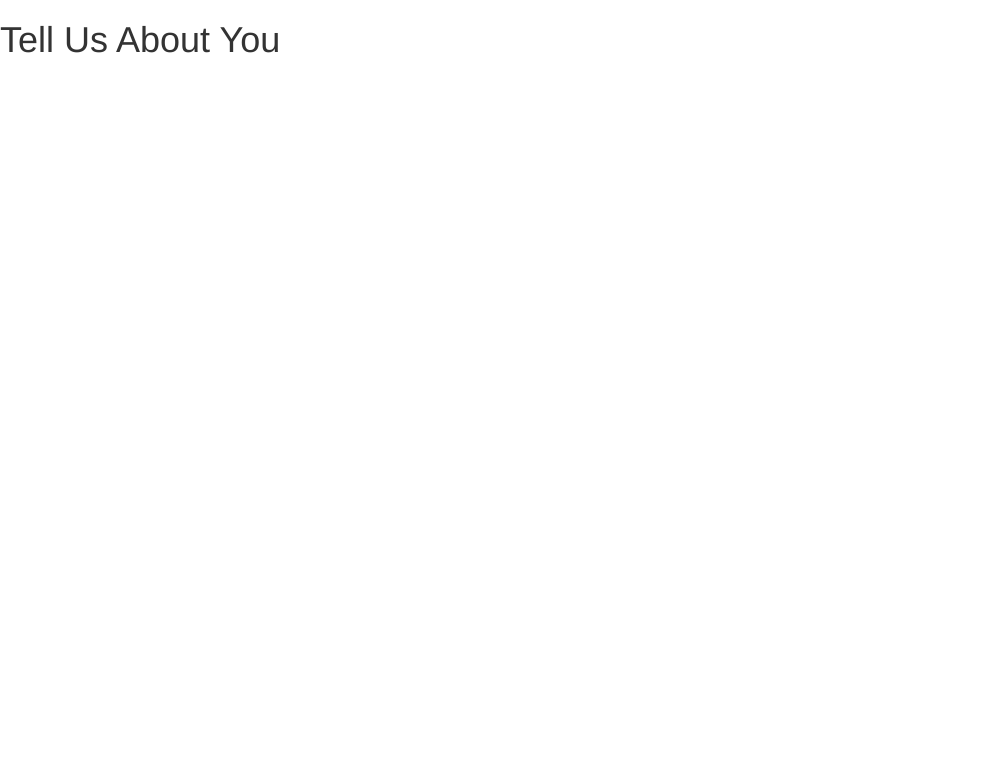
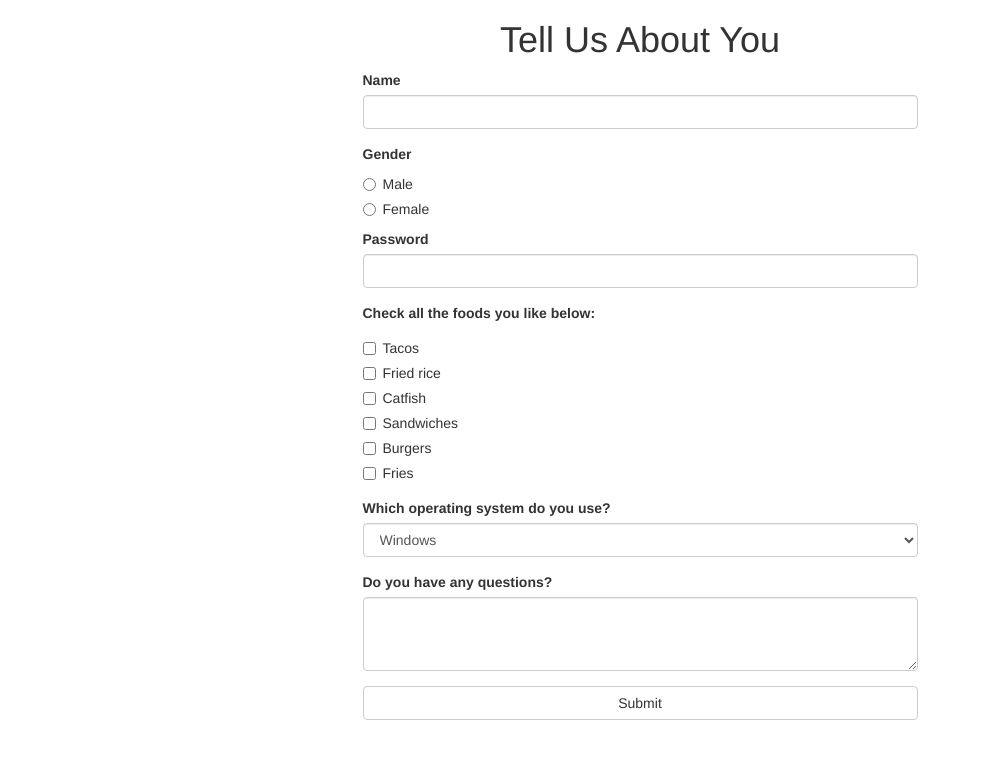
Before and after one commit to jcortes0309/form-practice, a plain HTML site: page index.html in a window 1280 px wide. Shown: the whole page, without its empty margins (0-981 px from the left). Drawn offline with nearby package versions, Linux system fonts and the light colour scheme.

Commit message:
Create simple bootstrap form

```diff
--- a/css/style.css
+++ b/css/style.css
@@ -1,3 +1,13 @@
 body {
 
 }
+
+p {
+  font-weight: bold;
+  margin-top: 15px;
+}
+
+button {
+  margin-top: 15px;
+  margin-bottom: 50px;
+}
--- a/index.html
+++ b/index.html
@@ -9,6 +9,79 @@
     <link rel="stylesheet" href="css/style.css" media="screen" title="no title">
   </head>
   <body>
-    <h1>Tell Us About You</h1>
+    <div class="container">
+      <div class="row">
+        <div class="col-sm-6 col-sm-offset-3 col-xs-12">
+          <h1 class="text-center">Tell Us About You</h1>
+          <form class="my-form" action="submit.php" enctype="multipart/form-data" method="GET">
+            <div class="form-group">
+              <label for="userName">Name</label>
+              <input type="text" class="form-control" placeholder="">
+            </div>
+
+            <p>
+              Gender
+            </p>
+            <div class="radio">
+              <label>
+                <input type="radio" name="gender" value="male">Male
+              </label>
+            </div>
+            <div class="radio">
+              <label>
+                <input type="radio" name="gender" value="female">Female
+              </label>
+            </div>
+
+            <div class="form-group">
+              <label for="password">Password</label>
+              <input type="password" class="form-control" name="password" value="">
+            </div>
+
+            <div class="form-group">
+              <label>Check all the foods you like below:</label>
+              <div class="checkbox">
+                <label>
+                  <input type="checkbox" name="tacos" value="yes">Tacos
+                </label>
+              </div>
+              <div class="checkbox">
+                <label><input type="checkbox" name="fried-rice" value="yes">Fried rice</label>
+              </div>
+              <div class="checkbox">
+                <label><input type="checkbox" name="catfish" value="yes">Catfish</label>
+              </div>
+              <div class="checkbox">
+                <label><input type="checkbox" name="sandwiches" value="yes">Sandwiches</label>
+              </div>
+              <div class="checkbox">
+                <label><input type="checkbox" name="burgers" value="yes">Burgers</label>
+              </div>
+              <div class="checkbox">
+                <label><input type="checkbox" name="fries" value="yes">Fries</label>
+              </div>
+            </div>
+
+            <div class="form-group">
+              <label>Which operating system do you use?</label>
+                <select class="form-control" name="operating-system">
+                  <option>Windows</option>
+                  <option>OSX</option>
+                  <option>Linux</option>
+                  <option>Plan 9</option>
+                  <option>Other</option>
+                </select>
+            </div>
+
+            <div class="form-group">
+              <label>Do you have any questions?</label>
+                <textarea class="form-control" name="questions" rows="3"></textarea>
+            </div>
+
+            <button class="btn btn-default btn-block" type="submit">Submit</button>
+          </form>
+        </div>
+      </div><!-- /.row -->
+    </div><!-- /.container -->
   </body>
 </html>
```
